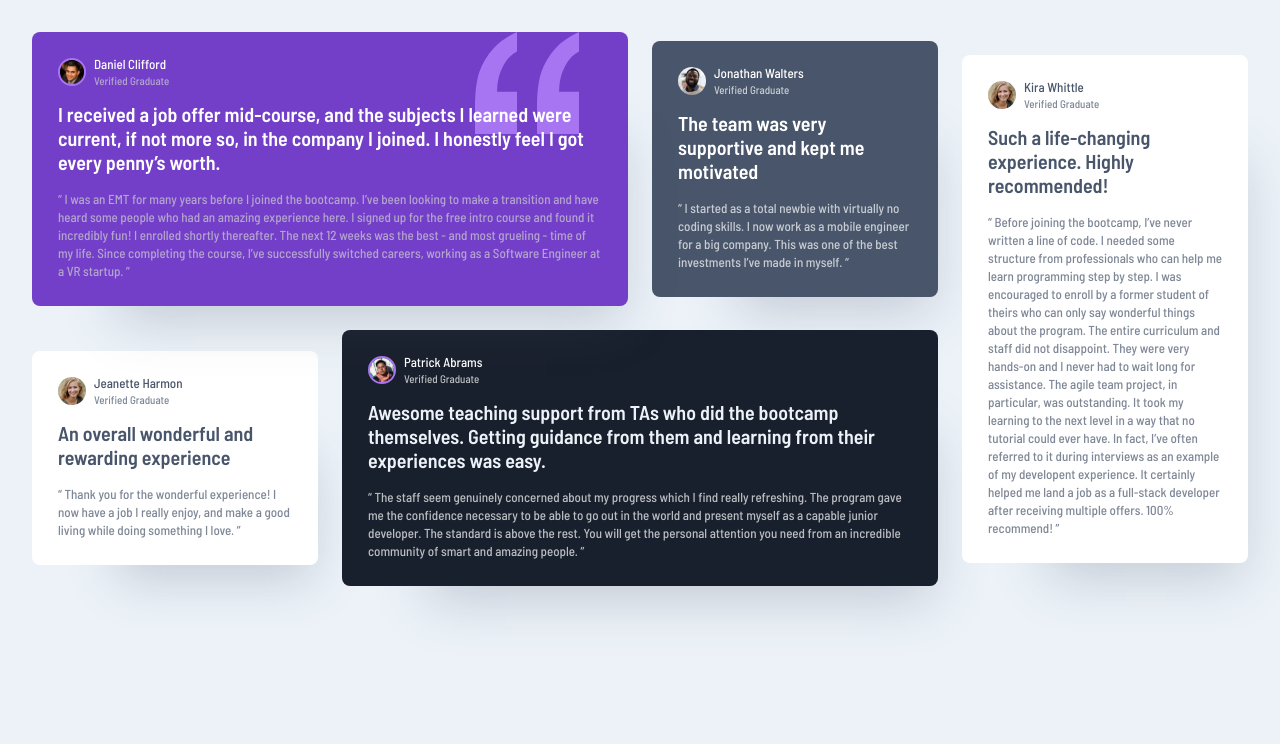
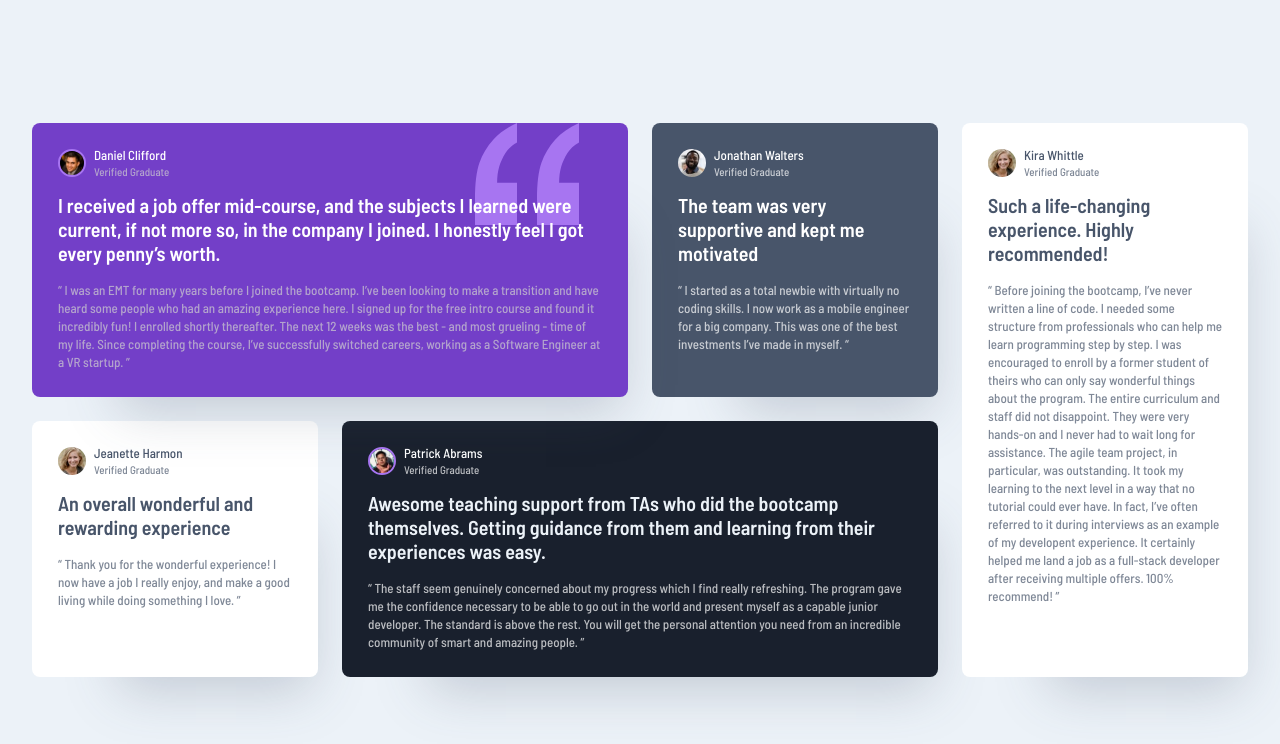
Before and after one commit to Anikhe00/Testimonial-Cards, a plain HTML site: page index.html in a window 1280 px wide. Drawn offline with Linux system fonts and the light colour scheme.

Commit message:
Third Commit

```diff
--- a/styles.css
+++ b/styles.css
@@ -36,6 +36,10 @@ html:focus-within {
 
 body {
   min-height: 100vh;
+  display: grid;
+  /* justify-content: center;
+  align-items: center; */
+  place-items: center;
   text-rendering: optimizeSpeed;
   line-height: 1.5;
   background-color: #ECF2F8;
@@ -43,11 +47,11 @@ body {
 
 .main-container {
   display: grid;
-  place-items: center;
   gap: 1.5rem;
   margin-inline: auto;
   padding-block: 2rem;
   width: min(95%, 78rem);
+  height: auto;
 }
 
 
```
